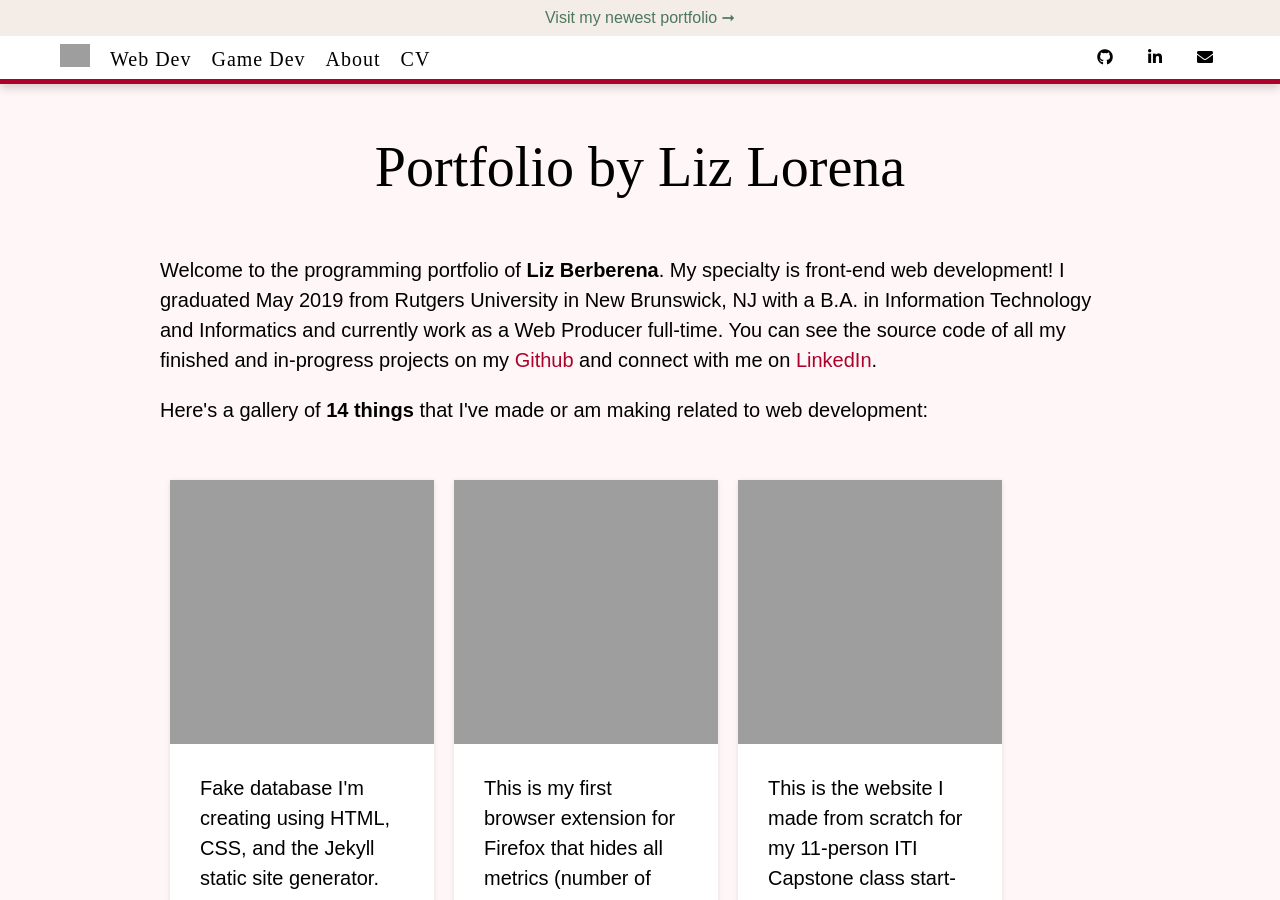
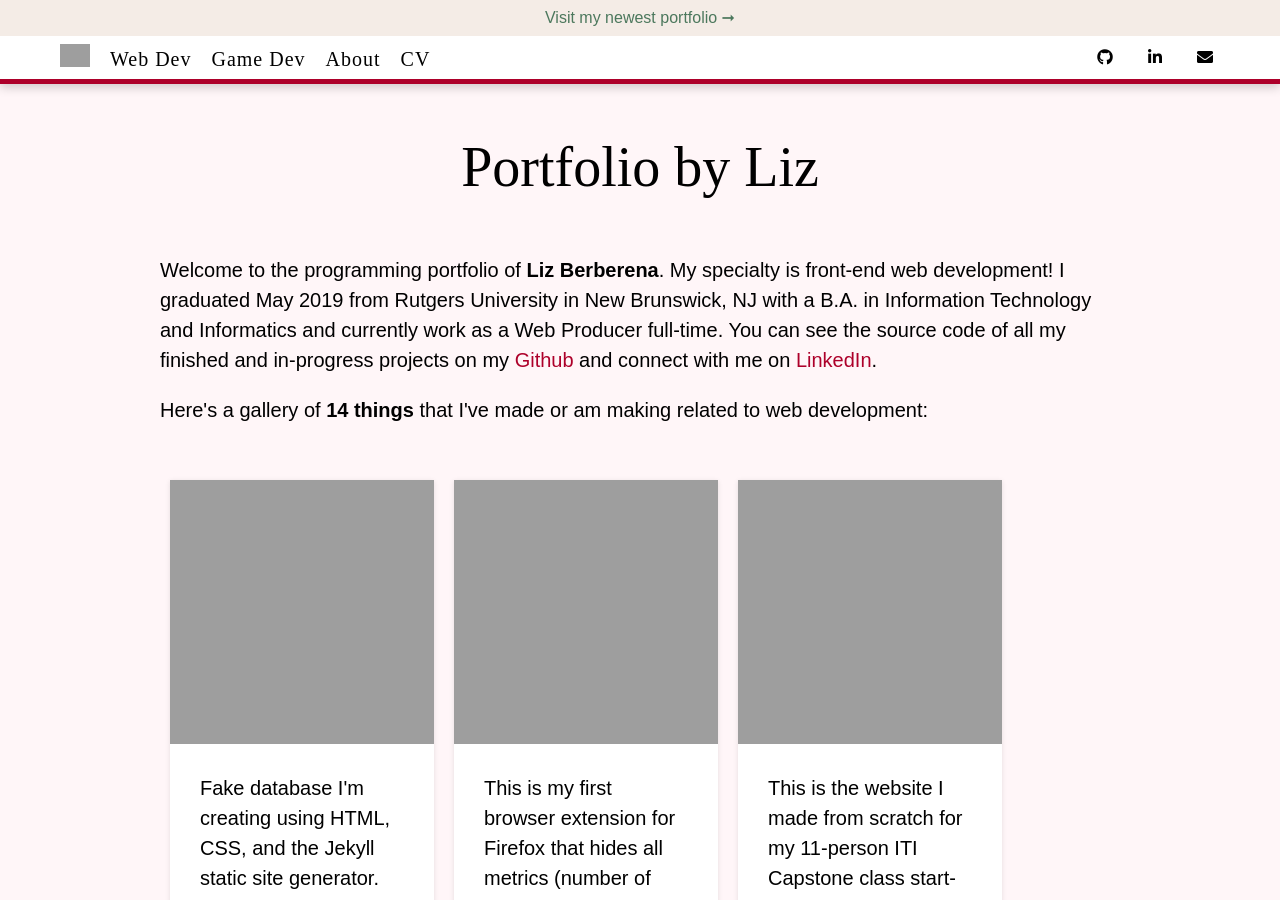
Before and after one commit to liz-lorena/mid-2019, a Jekyll site: the page built from index.html, in a window 1280 px wide and 900 px high. Built offline with Jekyll 4.4.1, drawn with Linux system fonts in a browser that asks for light colours; nearby versions of some CDN libraries; the list of posts is cut into pages by our own code; grey boxes are pictures that could not be loaded.

Commit message:
Update index.html

```diff
--- a/index.html
+++ b/index.html
@@ -3,7 +3,7 @@ layout: default
 title: Portfolio
 ---
 
-<h1>Portfolio by Liz Lorena</h1>
+<h1>Portfolio by Liz</h1>
 
 <p>Welcome to the programming portfolio of <strong>Liz Berberena</strong>. My specialty is front-end web development! I graduated May 2019 from Rutgers University in New Brunswick, NJ with a B.A. in Information Technology and Informatics and currently work as a Web Producer full-time. You can see the source code of all my finished and in-progress projects on my <a href="http://github.com/lizberberena" target="_blank" rel="noopener">Github</a> and connect with me on <a href="http://linkedin.com/in/lizberberena" target="_blank" rel="noopener">LinkedIn</a>.
 
```
